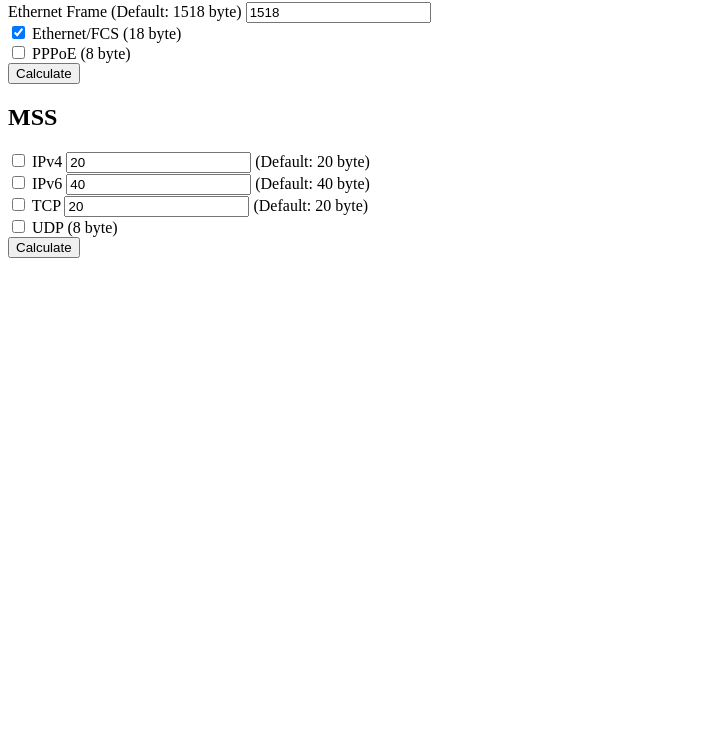
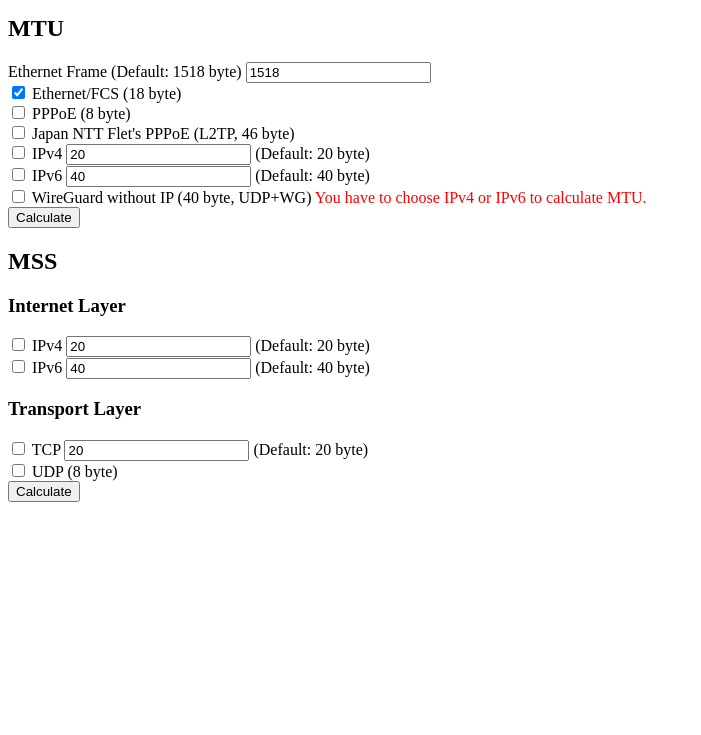
Before and after one commit to mkaraki/mtu-calc, a plain HTML site: page index.html in a window 1280 px wide. Shown: the part 65-800 px from the top of the page, without its empty margins (0-701 px from the left). Drawn offline with Linux system fonts and the light colour scheme.

Commit message:
Add NTT PPPoE and Wireguard support

```diff
--- a/global.css
+++ b/global.css
@@ -1,3 +1,7 @@
+.notice {
+    color: red;
+}
+
 @media (prefers-color-scheme: dark) {
 
     html,
--- a/index.html
+++ b/index.html
@@ -5,11 +5,16 @@
     <meta charset="UTF-8">
     <meta http-equiv="X-UA-Compatible" content="IE=edge">
     <meta name="viewport" content="width=device-width, initial-scale=1.0">
-    <title>MTU Calculator</title>
+    <title>MTU/MSS Calculator</title>
     <link rel="stylesheet" href="global.css">
 </head>
 
 <body>
+    <header>
+        <h1>MTU/MSS Calculator</h1>
+    </header>
+
+    <main>
         <form action="" method="post" onsubmit="calc(); return false">
             <section>
                 <h2>MTU</h2>
@@ -25,30 +30,55 @@
                     <input type="checkbox" name="c-pppoe8" id="c-pppoe8" class="mtu" data-size="8">
                     <label for="c-pppoe8">PPPoE (8 byte)</label>
                 </div>
+                <div>
+                    <input type="checkbox" name="c-pppoe32" id="c-pppoe46" class="mtu" data-size="46">
+                    <label for="c-pppoe46">Japan NTT Flet's PPPoE (L2TP, 46 byte)</label>
+                </div>
+                <div>
+                    <input type="checkbox" name="c-ipv4" id="c-ipv4" class="mtu" data-sizefor="n-ipv4">
+                    <label for="c-ipv4">IPv4</label>
+                    <input type="number" name="n-ipv4" id="n-ipv4" value="20" min="20">
+                    <label for="n-ipv4">(Default: 20 byte)</label>
+                </div>
+                <div>
+                    <input type="checkbox" name="c-ipv6" id="c-ipv6" class="mtu" data-sizefor="n-ipv6">
+                    <label for="c-ipv6">IPv6</label>
+                    <input type="number" name="n-ipv6" id="n-ipv6" value="40" min="40">
+                    <label for="n-ipv6">(Default: 40 byte)</label>
+                </div>
+                <div>
+                    <input type="checkbox" name="c-wireguard" id="c-wireguard" class="mtu" data-size="40">
+                    <label for="c-wireguard">WireGuard without IP (40 byte, UDP+WG)</label>
+                    <span class="notice">
+                        You have to choose IPv4 or IPv6 to calculate MTU.
+                    </span>
+                </div>
                 <button type="submit">Calculate</button>
             </section>
             <section>
                 <h2>MSS</h2>
                 <div>
+                    <h3>Internet Layer</h3>
                     <div>
-                    <input type="checkbox" name="cs-ipv4" id="cs-ipv4" data-sizefor="n-ipv4" class="mss">
+                        <input type="checkbox" name="cs-ipv4" id="cs-ipv4" data-sizefor="ns-ipv4" class="mss">
                         <label for="cs-ipv4">IPv4</label>
-                    <input type="number" name="n-ipv4" id="n-ipv4" value="20" min="20">
-                    <label for="n-ipv4">(Default: 20 byte)</label>
+                        <input type="number" name="ns-ipv4" id="ns-ipv4" value="20" min="20">
+                        <label for="ns-ipv4">(Default: 20 byte)</label>
                     </div>
                     <div>
-                    <input type="checkbox" name="cs-ipv6" id="cs-ipv6" class="mss" data-sizefor="n-ipv6">
+                        <input type="checkbox" name="cs-ipv6" id="cs-ipv6" class="mss" data-sizefor="ns-ipv6">
                         <label for="cs-ipv6">IPv6</label>
-                    <input type="number" name="n-ipv6" id="n-ipv6" value="40" min="40">
-                    <label for="n-ipv6">(Default: 40 byte)</label>
+                        <input type="number" name="ns-ipv6" id="ns-ipv6" value="40" min="40">
+                        <label for="ns-ipv6">(Default: 40 byte)</label>
                     </div>
                 </div>
                 <div>
+                    <h3>Transport Layer</h3>
                     <div>
-                    <input type="checkbox" name="cs-tcp" id="cs-tcp" class="mss" data-sizefor="n-tcp">
+                        <input type="checkbox" name="cs-tcp" id="cs-tcp" class="mss" data-sizefor="ns-tcp">
                         <label for="cs-tcp">TCP</label>
-                    <input type="number" name="n-tcp" id="n-tcp" value="20" min="20">
-                    <label for="n-tcp">(Default: 20 byte)</label>
+                        <input type="number" name="ns-tcp" id="ns-tcp" value="20" min="20">
+                        <label for="ns-tcp">(Default: 20 byte)</label>
                     </div>
                     <div>
                         <input type="checkbox" name="cs-udp" id="cs-udp" class="mss" data-size="8">
@@ -58,6 +88,7 @@
                 <button type="submit">Calculate</button>
             </section>
         </form>
+    </main>
 
     <script src="index.js"></script>
 </body>
```
Lines whose indentation alone changed are shown as unchanged.
